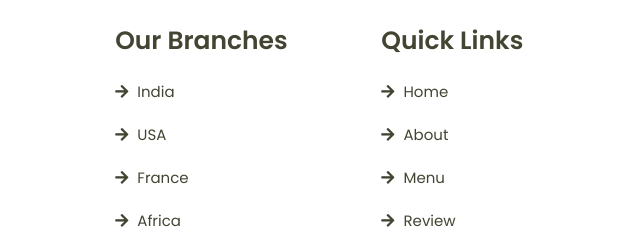
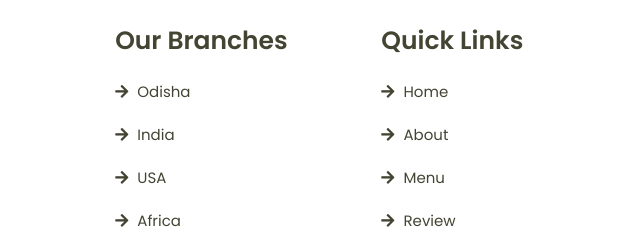
Before and after one commit to deepti060/Coffee_Website, a plain HTML site: page index.html in a window 1280 px wide. Shown: the part 3442-3691 px from the top of the page, 0-640 px from the left. Drawn offline with nearby package versions, Linux system fonts and the light colour scheme; a script that the page names is missing.

Commit message:
Update index.html

```diff
--- a/index.html
+++ b/index.html
@@ -247,9 +247,9 @@
         <div class="box-container">
             <div class="box">
                 <h3>our branches</h3>
-                <a href="#"><i class="fas fa-arrow-right"></i> india</a>
+                <a href="#"><i class="fas fa-arrow-right"></i> Odisha</a>
+                <a href="#"><i class="fas fa-arrow-right"></i> India</a>
                 <a href="#"><i class="fas fa-arrow-right"></i> USA</a>
-                <a href="#"><i class="fas fa-arrow-right"></i> france</a>
                 <a href="#"><i class="fas fa-arrow-right"></i> africa</a>
                 <a href="#"><i class="fas fa-arrow-right"></i> japan</a>
             </div>
```
